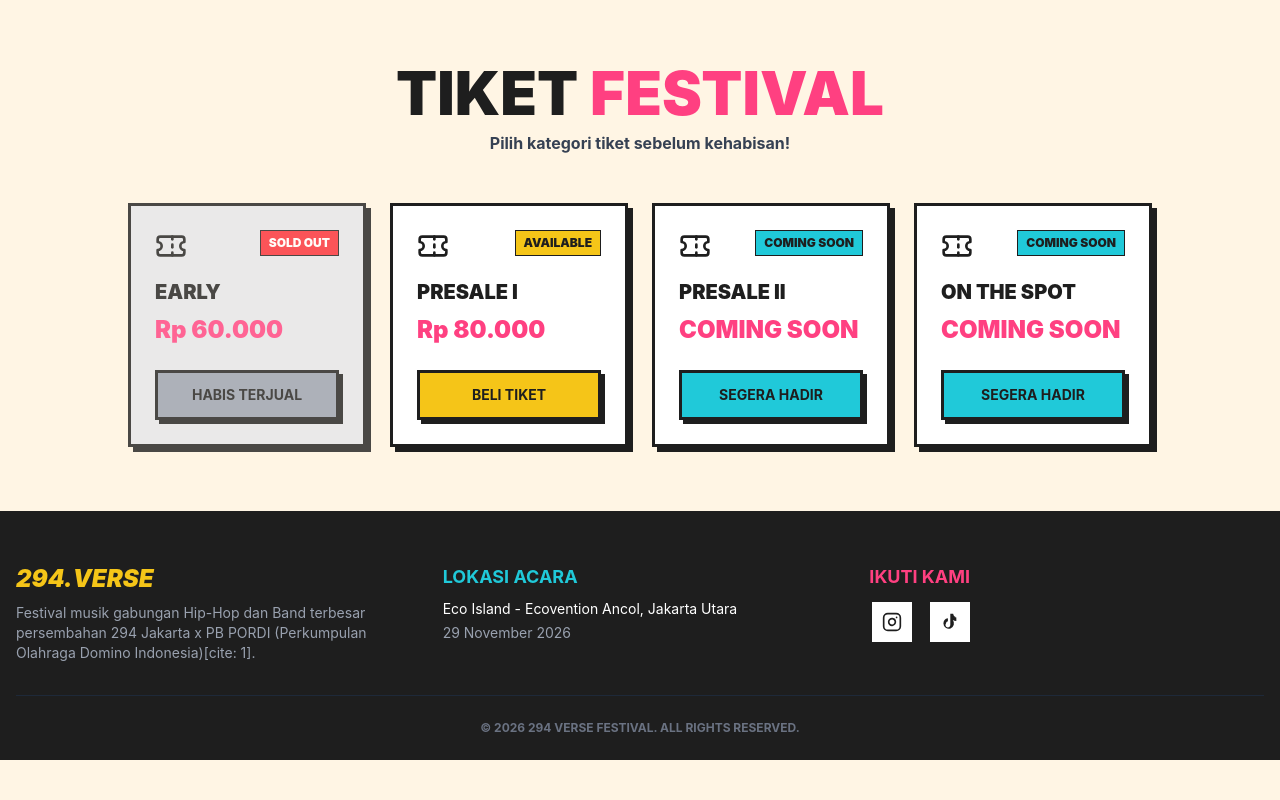
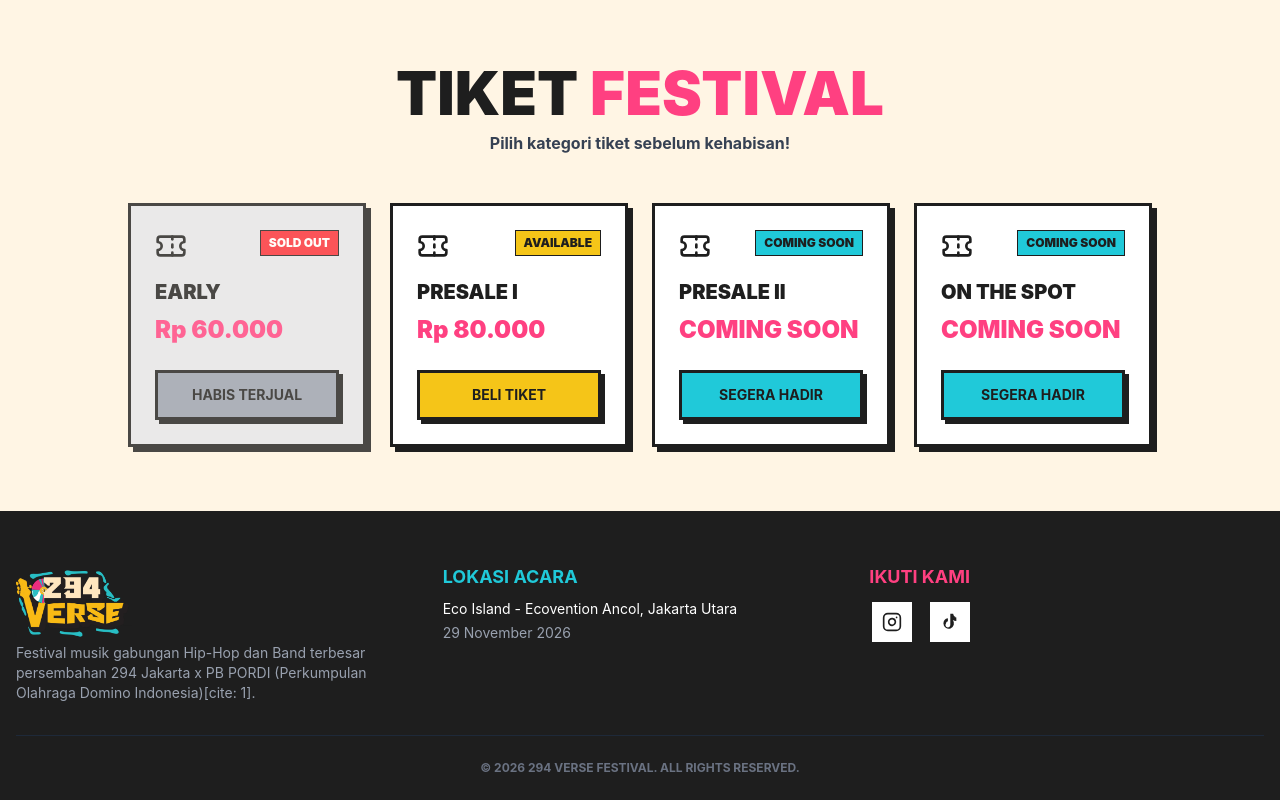
Before and after one commit to arqprtma/294-verse, a React (Vite) app: page / in a window 1280 px wide. Shown: the part 4050-4850 px from the top of the page. Before the commit the page ends 4810 px from the top, so only its background shows below. Built offline with nearby package versions, Linux system fonts and the light colour scheme.

Commit message:
feat: replace title with logo image for improved branding

```diff
--- a/src/App.jsx
+++ b/src/App.jsx
@@ -478,9 +478,13 @@
       >
         <div className="max-w-7xl mx-auto grid grid-cols-1 md:grid-cols-3 gap-8 mb-8">
           <div>
-            <h3 className="text-2xl font-black italic text-brand-yellow mb-2">
-              294.VERSE
-            </h3>
+            <a href="#" className="flex items-center">
+              <img
+                src="/logo.png"
+                alt="Logo 294 Verse"
+                className="h-16 md:h-20 w-auto object-contain py-1"
+              />
+            </a>
             <p className="text-sm text-gray-400 font-body">
               Festival musik gabungan Hip-Hop dan Band terbesar persembahan 294
               Jakarta x PB PORDI (Perkumpulan Olahraga Domino Indonesia)[cite:
```
